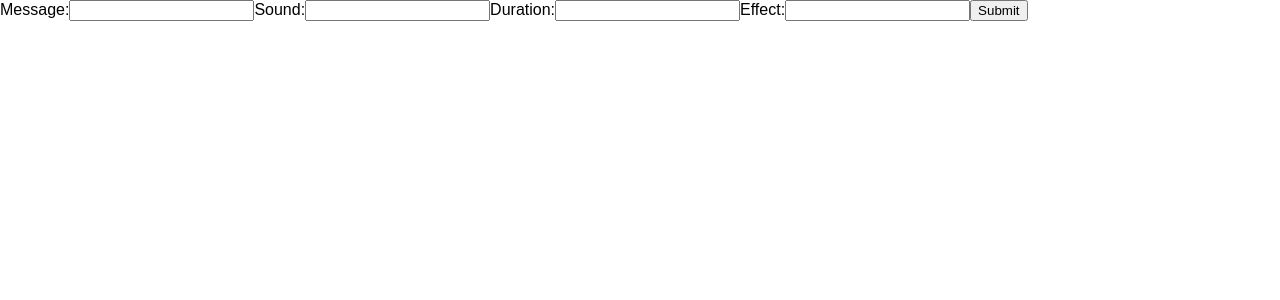
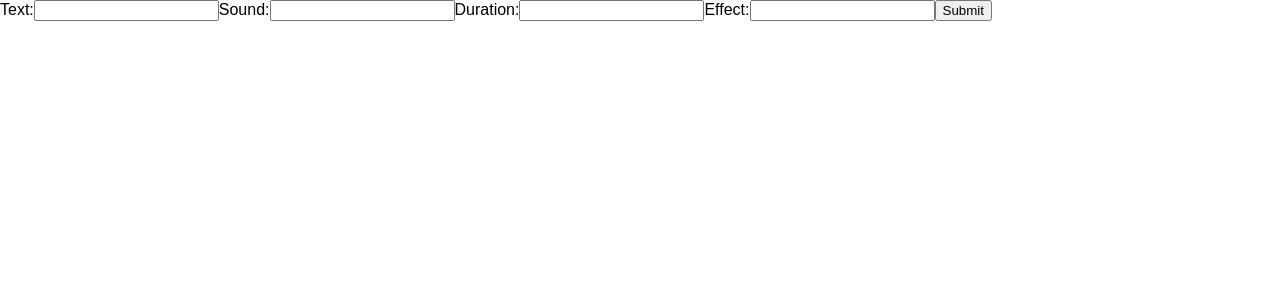
Before and after one commit to b0ses/custom-stream-dashboard, a React (Create React App) app: page / in a window 1280 px wide. Shown: the top 300 px of the page. Built offline with nearby package versions, Linux system fonts and the light colour scheme.

Commit message:
message -> text

```diff
--- a/src/js/CustomAlert.js
+++ b/src/js/CustomAlert.js
@@ -5,7 +5,7 @@ class CustomAlert extends Component {
   constructor(props) {
     super(props);
     this.state = {
-      message: '',
+      text: '',
       sound: '',
       duration: '',
       effect: ''
@@ -30,15 +30,15 @@ class CustomAlert extends Component {
   }
 
   render() {
-    const { message } = this.state;
+    const { text } = this.state;
     const { sound } = this.state;
     const { duration } = this.state;
     const { effect } = this.state;
     return (
       <form onSubmit={this.handleSubmit}>
         <label htmlFor="custom-alert">
-          Message:
-          <input id="message" type="text" value={message} onChange={this.handleChange} />
+          Text:
+          <input id="text" type="text" value={text} onChange={this.handleChange} />
         </label>
         <label htmlFor="custom-alert">
           Sound:
```
